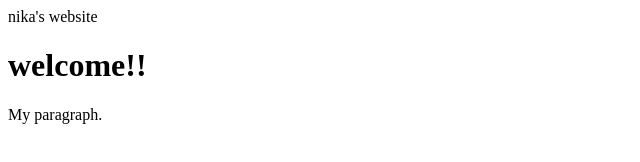
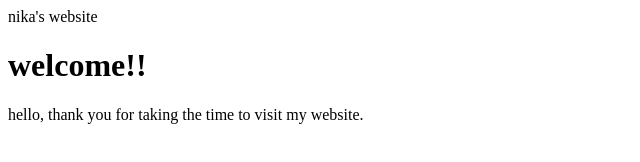
Before and after one commit to 903889/website-2.0, a plain HTML site: page index.html in a window 1280 px wide. Shown: the whole page, without its empty margins (0-640 px from the left). Drawn offline with Linux system fonts and the light colour scheme.

Commit message:
Update index.html

```diff
--- a/index.html
+++ b/index.html
@@ -5,7 +5,7 @@
 
 <h1>welcome!!</h1>
 
-<p>My paragraph.</p>
+<p>hello, thank you for taking the time to visit my website.</p>
 
 </body>
 </html>
```
